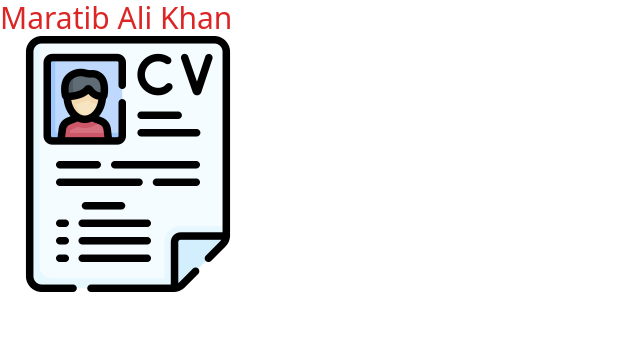
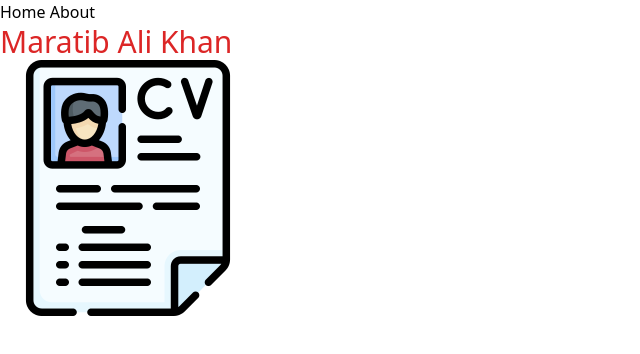
Before and after one commit to maratib/maratib.github.io, an Astro site: page / in a window 1280 px wide. Shown: the whole page, without its empty margins (0-640 px from the left). Built offline with nearby package versions, Linux system fonts and the light colour scheme; Astro itself is replaced by a stand-in of ours.

Commit message:
nav added

```diff
--- a/src/layouts/Layout.astro
+++ b/src/layouts/Layout.astro
@@ -18,6 +18,10 @@ const { title } = Astro.props;
 		<title>{title}</title>
 	</head>
 	<body>
+		<nav>
+			<a href="/">Home</a>
+			<a href="/about">About</a>
+		</nav>
 		<slot />
 	</body>
 </html>
--- /dev/null
+++ b/src/pages/about.astro
@@ -0,0 +1,13 @@
+---
+import Layout from '../layouts/Layout.astro';
+import Card from '../components/Card.astro';
+---
+
+<Layout title="Maratib">
+	<main>
+
+		<h1>About</h1>
+
+
+	</main>
+</Layout>
--- a/src/pages/index.astro
+++ b/src/pages/index.astro
@@ -5,6 +5,7 @@ import Card from '../components/Card.astro';
 
 <Layout title="Maratib">
 	<main>
+
 
 		<h1>Maratib Ali Khan</h1>
 		<img src="cv.png" alt="cv">
```
